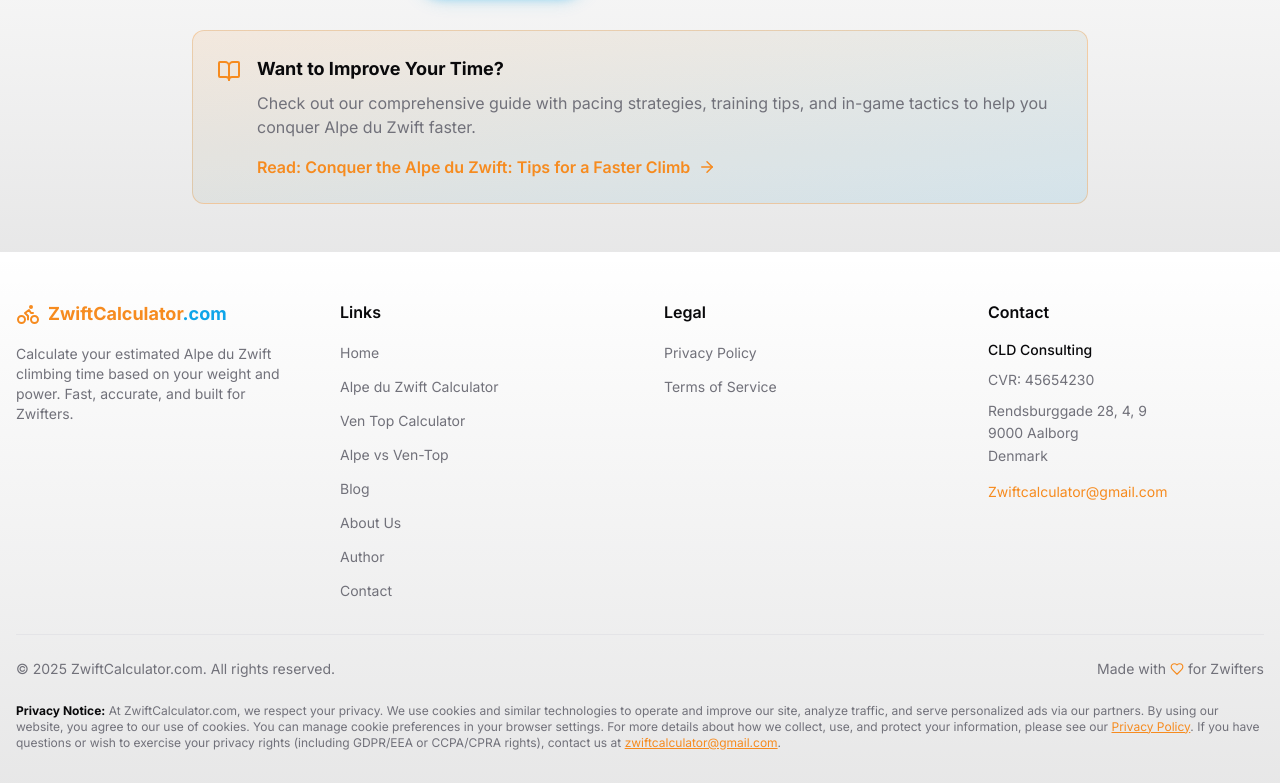
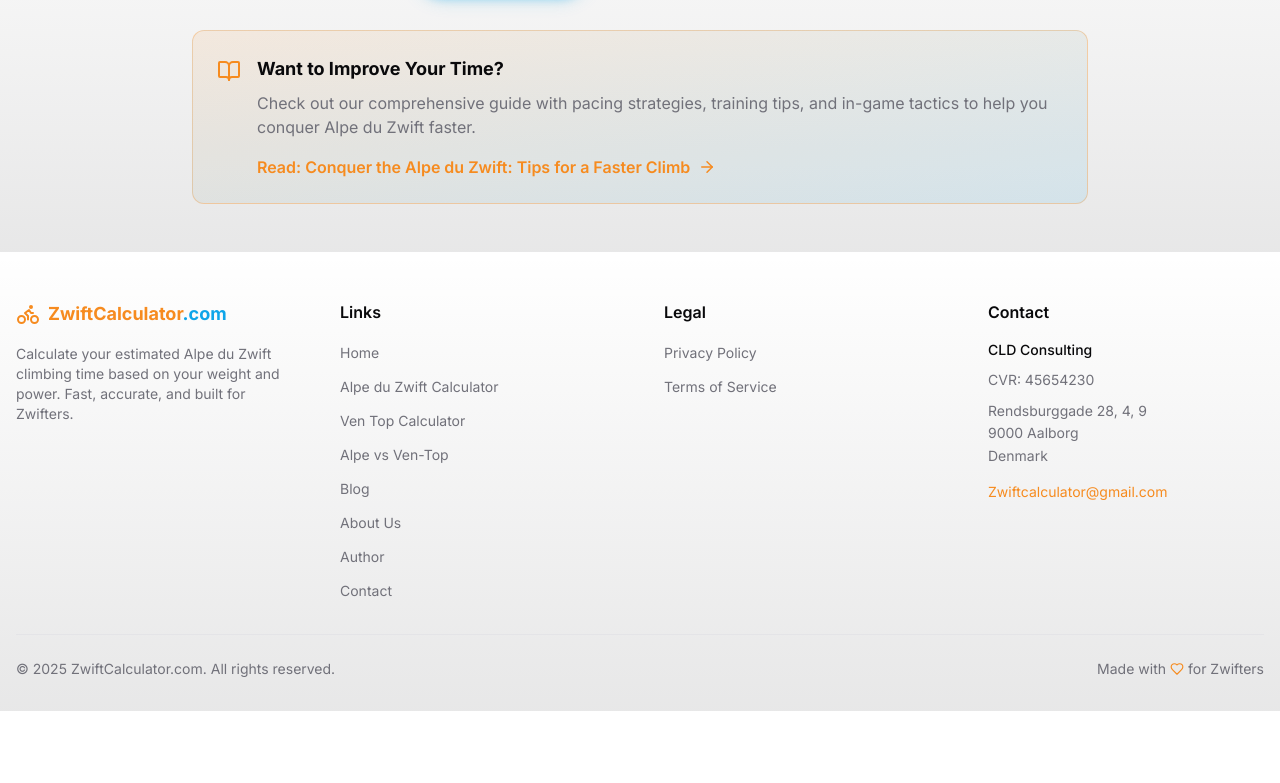
Before and after one commit to Zeetox12345/zwift-calculator, a React (Vite) app: page /alpeduzwiftcalculator in a window 1280 px wide. Shown: the part 4860-5643 px from the top of the page. After the commit the page ends 5571 px from the top, so only its background shows below. Built offline with nearby package versions, Linux system fonts and the light colour scheme.

Commit message:
Remove Privacy Notice section from Footer component to streamline content and improve user experience.

```diff
--- a/src/components/Footer.tsx
+++ b/src/components/Footer.tsx
@@ -152,27 +152,6 @@ const Footer = () => {
               Made with <Heart size={14} className="mx-1 text-zwift-orange" /> for Zwifters
             </p>
           </div>
-
-          {/* Privacy Notice */}
-          <div className="text-xs text-muted-foreground pt-2">
-            <p>
-              <strong className="text-foreground">Privacy Notice:</strong> At ZwiftCalculator.com, we respect your privacy. We use cookies and similar technologies to operate and improve our site, analyze traffic, and serve personalized ads via our partners. By using our website, you agree to our use of cookies. You can manage cookie preferences in your browser settings. For more details about how we collect, use, and protect your information, please see our{" "}
-              <Link
-                to="/privacy-policy"
-                className="text-zwift-orange hover:text-zwift-orange/80 underline"
-              >
-                Privacy Policy
-              </Link>
-              . If you have questions or wish to exercise your privacy rights (including GDPR/EEA or CCPA/CPRA rights), contact us at{" "}
-              <a
-                href="mailto:zwiftcalculator@gmail.com"
-                className="text-zwift-orange hover:text-zwift-orange/80 underline break-all"
-              >
-                zwiftcalculator@gmail.com
-              </a>
-              .
-            </p>
-          </div>
         </div>
       </div>
     </footer>
```
